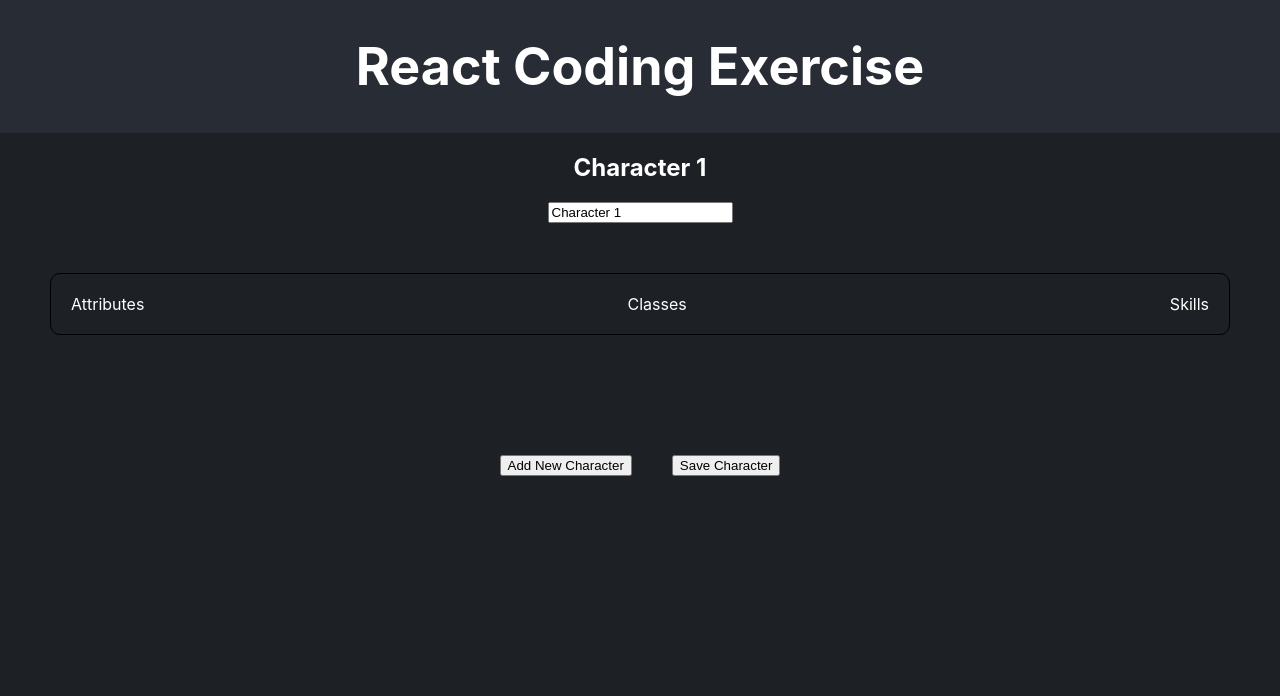
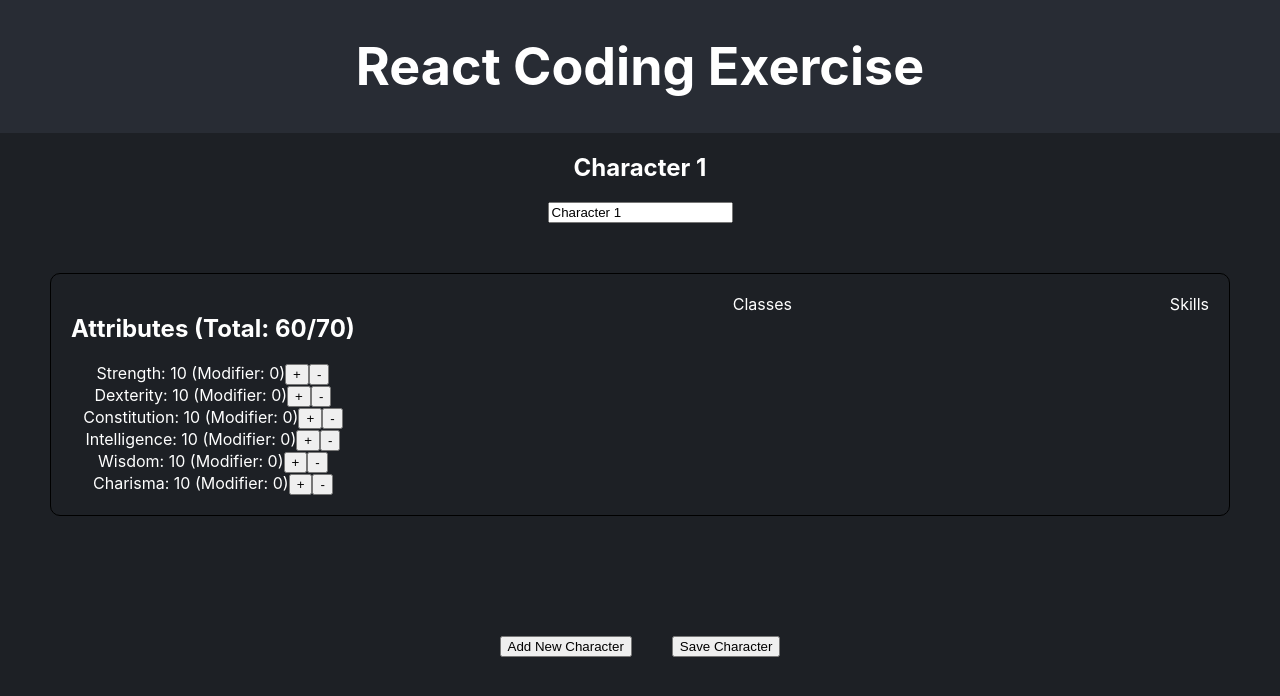
Before and after one commit to aish1007/recruiting-webapp-character, a React (Create React App) app: page / in a window 1280 px wide. Both pictures are taken after a click on the button "Add New Character". Shown: the top 696 px of the page. Built offline with nearby package versions, Linux system fonts and the light colour scheme.

Commit message:
Add controls to attributes

```diff
--- a/src/components/AttributeSection.js
+++ b/src/components/AttributeSection.js
@@ -1,7 +1,51 @@
-import React from "react";
+import React, { useEffect, useState } from "react";
+import {
+  calculateModifier,
+  canIncreaseAttribute,
+  canDecreaseAttribute,
+  calculateTotalAttributes,
+  MAX_TOTAL_ATTRIBUTES,
+} from "../utils/calculations";
 
-const AttributeSection = ({ attributes }) => {
-  return <div>Attributes</div>;
+const AttributeSection = ({ attributes, setAttributes }) => {
+  const totalAttributes = calculateTotalAttributes(attributes);
+
+  const handleAttributeChange = (attribute, value) => {
+    const newAttributes = { ...attributes };
+    newAttributes[attribute] += value;
+
+    if (calculateTotalAttributes(newAttributes) <= MAX_TOTAL_ATTRIBUTES) {
+      setAttributes(newAttributes);
+    }
+  };
+
+  return (
+    <div>
+      <h2>
+        Attributes (Total: {totalAttributes}/{MAX_TOTAL_ATTRIBUTES})
+      </h2>
+      {Object.keys(attributes).map((attr) => (
+        <div key={attr}>
+          <span>
+            {attr}: {attributes[attr]} (Modifier:{" "}
+            {calculateModifier(attributes[attr])})
+          </span>
+          <button
+            onClick={() => handleAttributeChange(attr, 1)}
+            disabled={!canIncreaseAttribute(attributes, attr)}
+          >
+            +
+          </button>
+          <button
+            onClick={() => handleAttributeChange(attr, -1)}
+            disabled={!canDecreaseAttribute(attributes, attr)}
+          >
+            -
+          </button>
+        </div>
+      ))}
+    </div>
+  );
 };
 
 export default AttributeSection;
--- a/src/components/CharacterSheet.js
+++ b/src/components/CharacterSheet.js
@@ -4,6 +4,10 @@ import ClassSection from "./ClassSection";
 import SkillSection from "./SkillSection";
 
 const CharacterSheet = ({ character, updateCharacter }) => {
+  const handleAttributeChange = (attributes) => {
+    updateCharacter(character.id, { attributes });
+  };
+
   return (
     <Fragment>
       <div>
@@ -27,7 +31,10 @@ const CharacterSheet = ({ character, updateCharacter }) => {
           margin: 50,
         }}
       >
-        <AttributeSection attributes={character.attributes} />
+        <AttributeSection
+          attributes={character.attributes}
+          setAttributes={handleAttributeChange}
+        />
         <ClassSection attributes={character.attributes} />
         <SkillSection
           attributes={character.attributes}
--- /dev/null
+++ b/src/utils/calculations.js
@@ -0,0 +1,22 @@
+export const calculateModifier = (value) => {
+  return Math.floor((value - 10) / 2);
+};
+
+export const calculateAvailableSkillPoints = (intelligence) => {
+  return 10 + 4 * calculateModifier(intelligence);
+};
+
+export const MAX_TOTAL_ATTRIBUTES = 70;
+
+export const calculateTotalAttributes = (attributes) => {
+  return Object.values(attributes).reduce((sum, value) => sum + value, 0);
+};
+
+export const canIncreaseAttribute = (attributes) => {
+  const totalAttributes = calculateTotalAttributes(attributes);
+  return totalAttributes < MAX_TOTAL_ATTRIBUTES;
+};
+
+export const canDecreaseAttribute = (attributes, attribute) => {
+  return attributes[attribute] > 1;
+};
```
